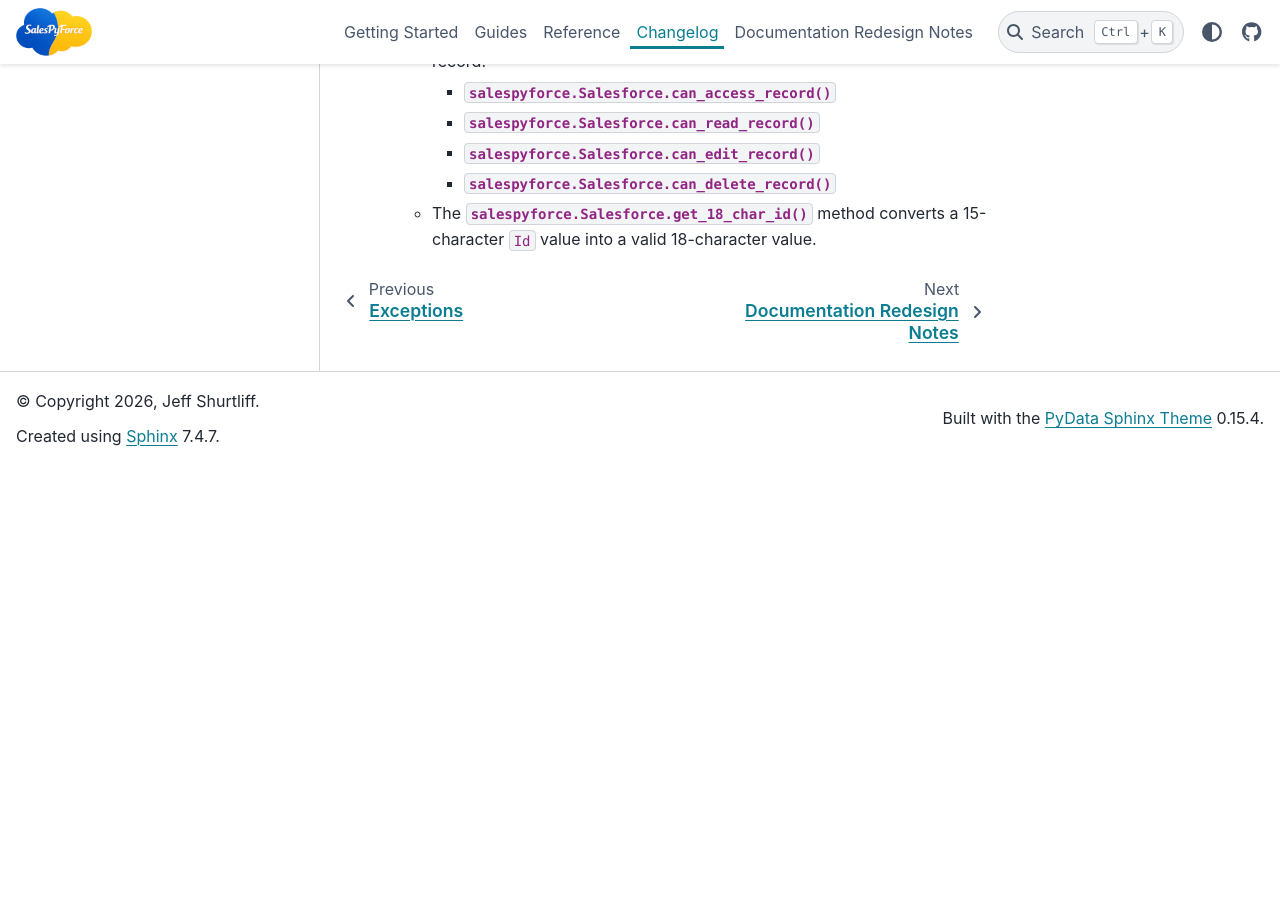
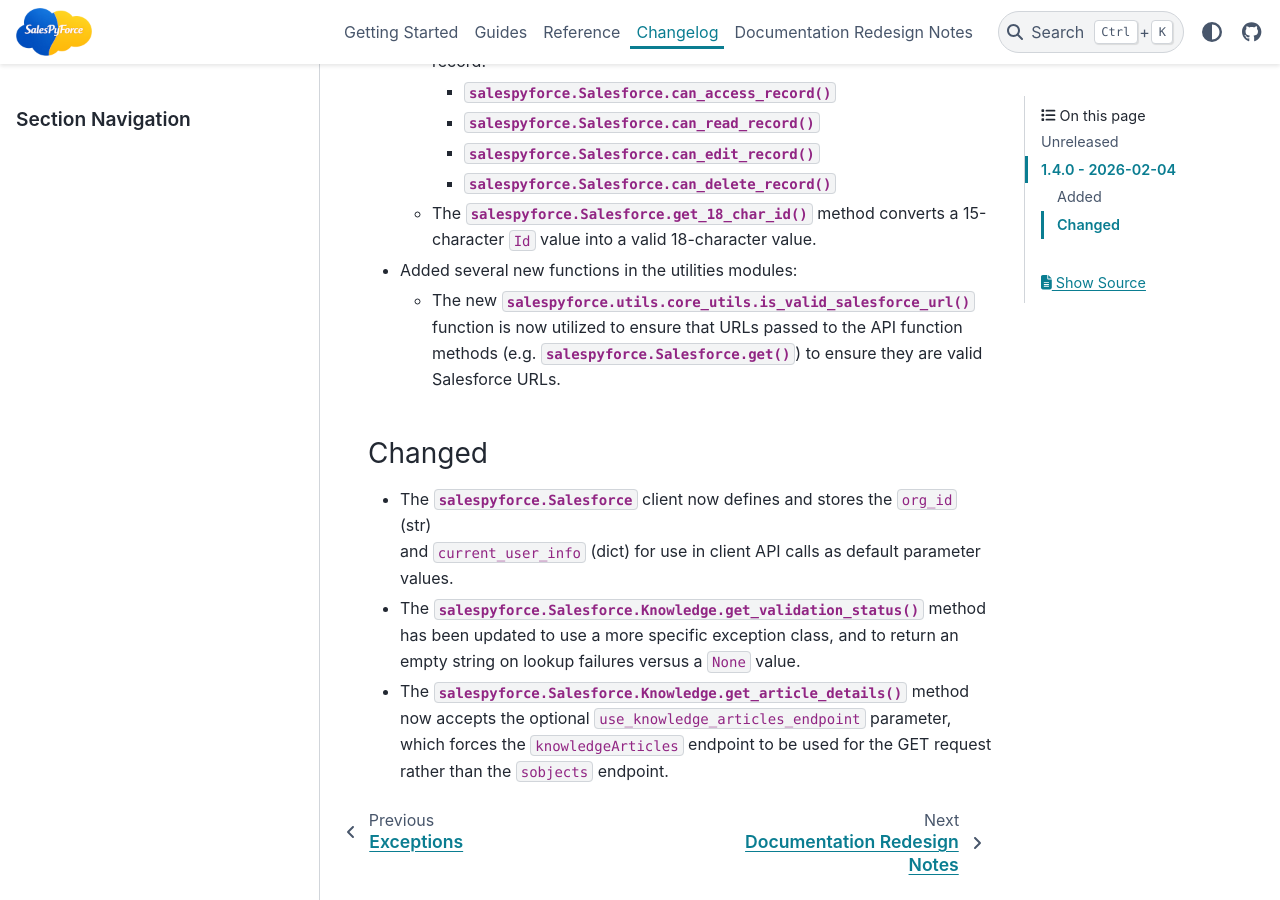
Before and after one commit to jeffshurtliff/salespyforce, a Sphinx documentation site: the page built from docs/CHANGELOG.md, in a window 1280 px wide and 900 px high, scrolled down 1138 px. Built offline with Sphinx 7.4.7 and the PyData theme 0.15.4, drawn with Linux system fonts in a browser that asks for light colours; before the commit the page ends 1603 px from its top, so only the background shows below that.

Commit message:
Made progress with populating 1.4.0 changes in CHANGELOG.md (#12)

```diff
--- a/docs/CHANGELOG.md
+++ b/docs/CHANGELOG.md
@@ -7,8 +7,10 @@ The format is based on the [Keep a Changelog](https://keepachangelog.com/en/1.1.
 and this project adheres to [Semantic Versioning](https://semver.org/spec/v2.0.0.html).
 
 ---
+(relnotes-unreleased)=
 ## [Unreleased]
 
+(unreleased-changed)=
 ### Changed
 
 - The documentation for this project is being updated to a more modern and intuitive theme,
@@ -16,8 +18,10 @@ and this project adheres to [Semantic Versioning](https://semver.org/spec/v2.0.0
   more human-oriented with helpful guides and tutorials.
 
 ---
+(relnotes-1.4.0)=
 ## [1.4.0] - 2026-02-04
 
+(relnotes-1.4.0-added)=
 ### Added
 
 - Several new methods have been introduced within the core object to perform various tasks:
@@ -36,6 +40,23 @@ and this project adheres to [Semantic Versioning](https://semver.org/spec/v2.0.0
         - {py:meth}`salespyforce.Salesforce.can_delete_record`
     - The {py:meth}`salespyforce.Salesforce.get_18_char_id` method converts a 15-character
       `Id` value into a valid 18-character value.
+- Added several new functions in the utilities modules:
+  - The new {py:meth}`salespyforce.utils.core_utils.is_valid_salesforce_url` function is now
+    utilized to ensure that URLs passed to the API function methods (e.g.
+    {py:meth}`salespyforce.Salesforce.get`) to ensure they are valid Salesforce URLs.
+
+(relnotes-1.4.0-changed)=
+### Changed
+
+- The {py:class}`salespyforce.Salesforce` client now defines and stores the `org_id` (str)
+  and `current_user_info` (dict) for use in client API calls as default parameter values.
+- The {py:meth}`salespyforce.Salesforce.Knowledge.get_validation_status` method has been updated
+  to use a more specific exception class, and to return an empty string on lookup failures
+  versus a ``None`` value.
+- The {py:meth}`salespyforce.Salesforce.Knowledge.get_article_details` method now accepts the
+  optional `use_knowledge_articles_endpoint` parameter, which forces the `knowledgeArticles`
+  endpoint to be used for the GET request rather than the `sobjects` endpoint.
+
 
 <!-- TODO: Continue populating the changelog from the original file -->
 
```
